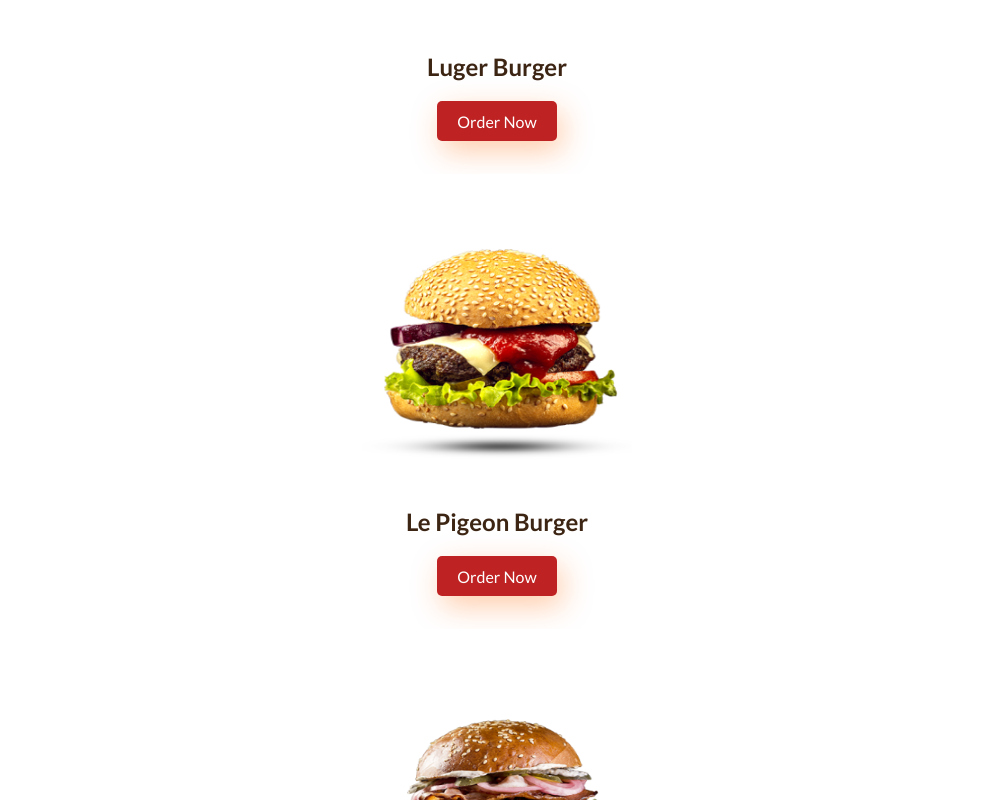
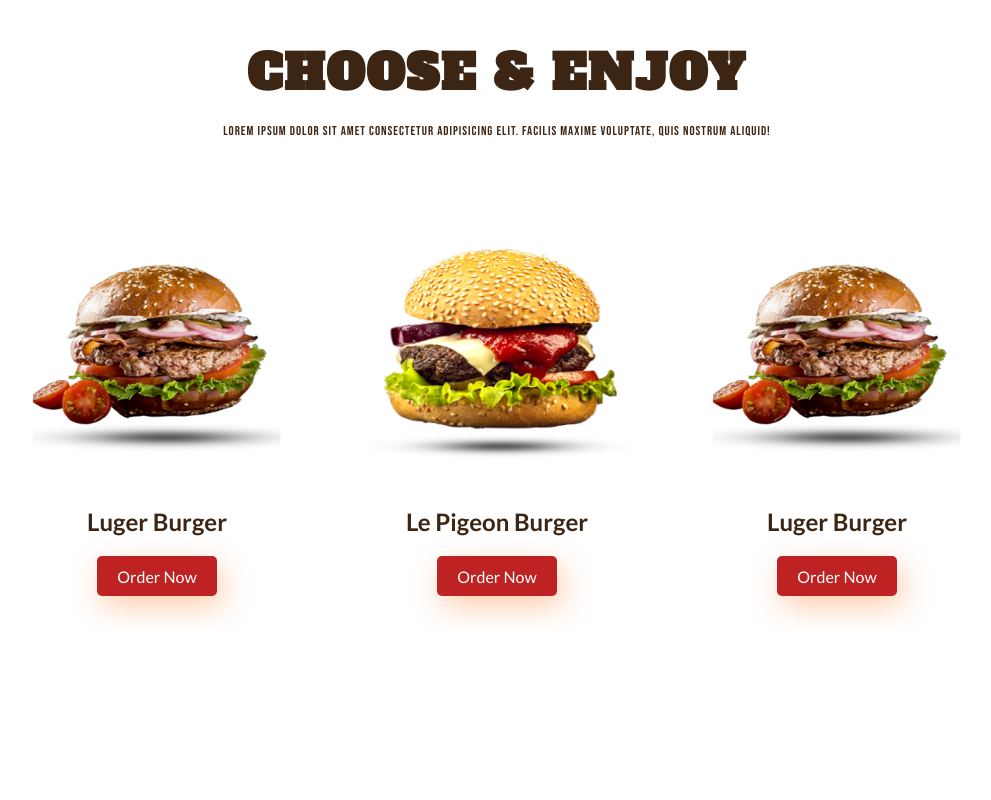
Before and after one commit to a-dubaj/Rest.Burger, a React (Create React App) app: page / in a window 1280 px wide. Shown: the part 940-1740 px from the top of the page, without its empty margins (143-1134 px from the left). Built offline with nearby package versions, Linux system fonts and the light colour scheme.

Commit message:
Fix typo

```diff
--- a/package.json
+++ b/package.json
@@ -11,7 +11,7 @@
     "react": "^17.0.2",
     "react-dom": "^17.0.2",
     "react-scripts": "4.0.3",
-    "react-scroll": "^1.8.2",
+    "react-scroll": "^1.8.1",
     "react-spinners": "^0.10.6",
     "web-vitals": "^1.1.2"
   },
--- a/src/App.js
+++ b/src/App.js
@@ -3,12 +3,13 @@
 import Navbar from './Components/Navbar'
 import Header from './Components/Header'
 import Products from './Components/Products'
-import { css } from "@emotion/react";
+import { css } from "@emotion/core";
 import PropagateLoader from 'react-spinners/PropagateLoader'
 
 
 function App() {
-  const[loading, setLoading] = useState(true)
+
+  const[loading, setLoading] = useState(false)
   const override = css`
     display:block
     border-color:red
@@ -37,4 +38,4 @@
   );
 }
 
-export default App;
+export default App
--- a/src/Components/Products.jsx
+++ b/src/Components/Products.jsx
@@ -7,8 +7,9 @@
     return(
         <div id='products'>
             <h1>CHOOSE & ENJOY</h1>
-            <p>Lorem ipsum dolor </p>
-            <div className='a-cointainer'>
+            <p>Lorem ipsum dolor sit amet consectetur adipisicing elit. Facilis maxime voluptate, quis
+                nostrum aliquid!</p>
+            <div className='a-container'>
                 <Productbox image={pimage1} title="Luger Burger"/>
                 <Productbox image={pimage2} title="Le Pigeon Burger"/>
                 <Productbox image={pimage1} title="Luger Burger"/>
--- a/src/index.css
+++ b/src/index.css
@@ -177,7 +177,7 @@
     border-radius: 10px;
     overflow: hidden;
     transition: 0.4s ease-in-out;
-    position: relative;
+    position: row;
 }
 .a-b-img{
     width: 100%;
```
Also changed, not shown: public/index.html (+0 -23 lines), src/App.css (line endings or trailing spaces), 1 other file (tests, documents, lock files or other folders).
